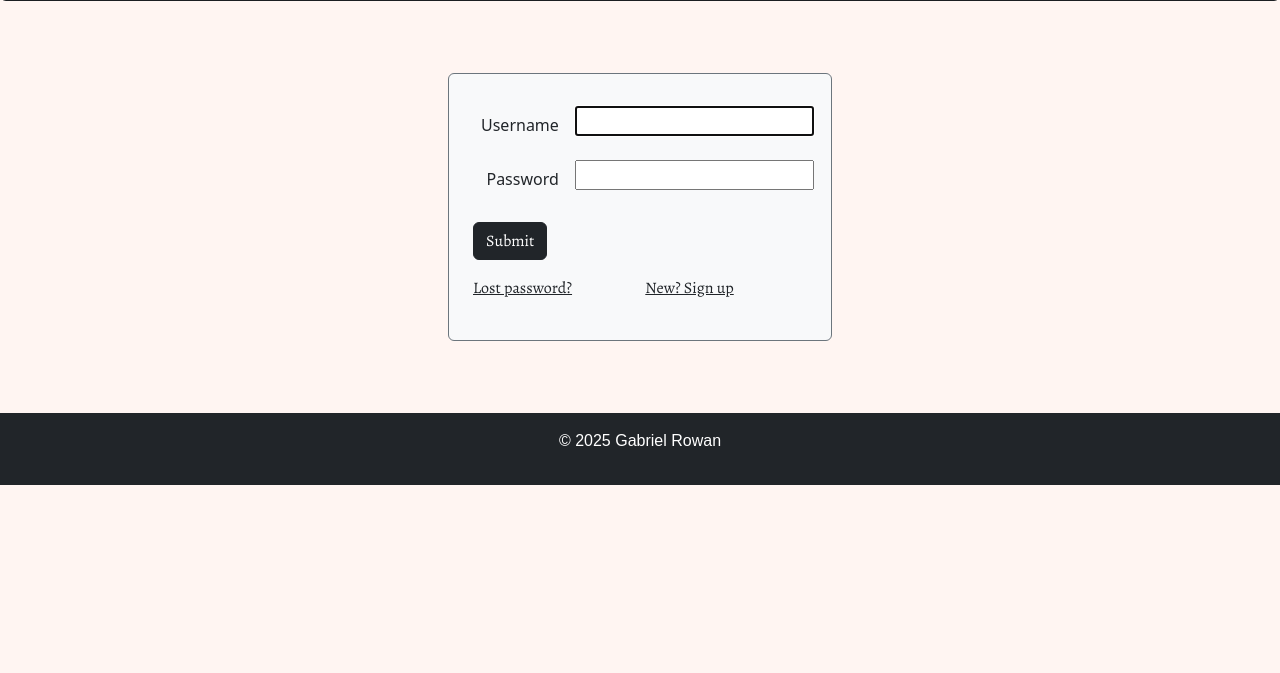
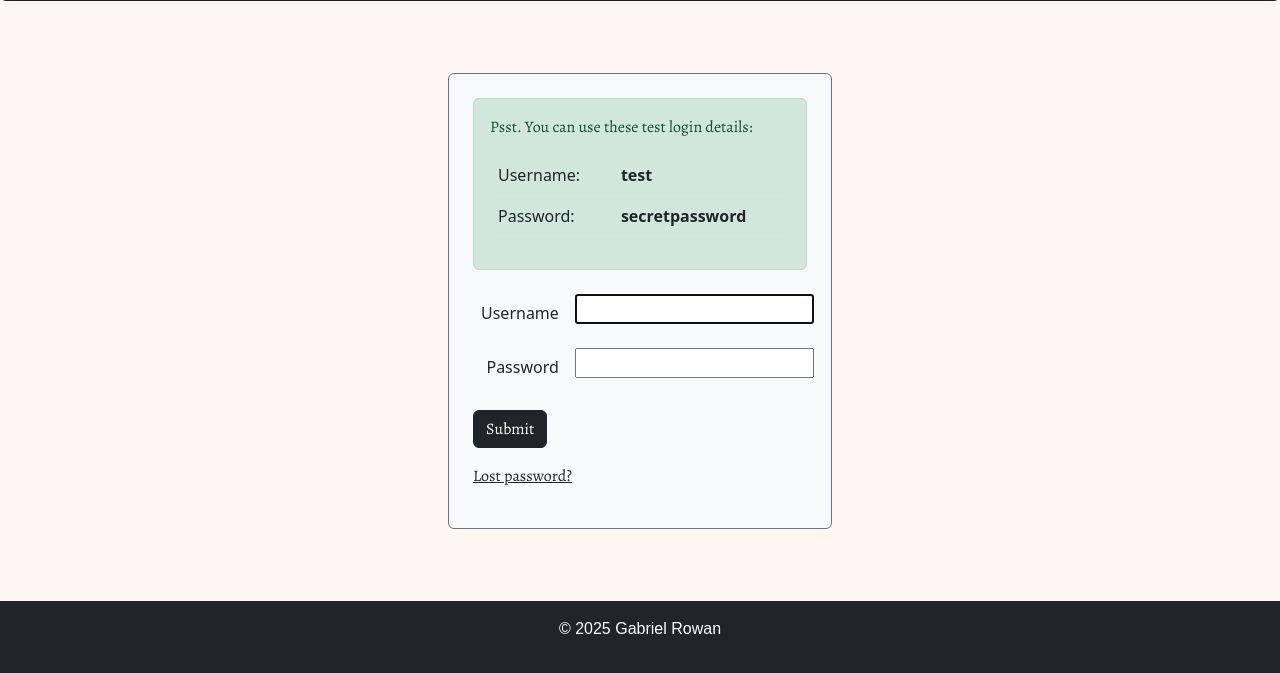
Before and after one commit to gabrielrowan/booknook_library, a Django app: page /accounts/login/ in a window 1280 px wide. Shown: the part 501-1174 px from the top of the page. Before the commit the page ends 986 px from the top, so only its background shows below. Run offline with Django 5.2, Linux system fonts and the light colour scheme; some web fonts are replaced.

Commit message:
added test login details

```diff
--- a/booknook/templates/registration/login.html
+++ b/booknook/templates/registration/login.html
@@ -4,6 +4,19 @@
 
 <div class="d-flex justify-content-center m-5">
   <div class="p-4 m-4 rounded login-form-container border border-secondary bg-light">
+    <div class="alert alert-success" role="alert">
+      <p> Psst. You can use these test login details: </p>
+        <table class=table>
+          <tr>
+              <td>Username:</td>
+              <td><span class="fw-bold">test</span></td>
+          </tr>
+          <tr>
+              <td>Password:</td>
+              <td><span class="fw-bold">secretpassword</span></td>
+          </tr>
+      </table>
+    </div>
     {% if form.errors %}
       <p>Your username and password didn't match. Please try again.</p>
     {% endif %}
@@ -27,9 +40,6 @@
         <p class="mt-3">
           <a href="{% url 'password_reset' %}" class="text-dark">Lost password?</a>
         </p>
-        <p class="mt-3">
-          <a href="" class="text-dark">New? Sign up</a>
-        </p>
       <div>
     </form>
 
```
Also changed, not shown: booknook/templates/registration/password_reset_done.html (+7 -3 lines).
